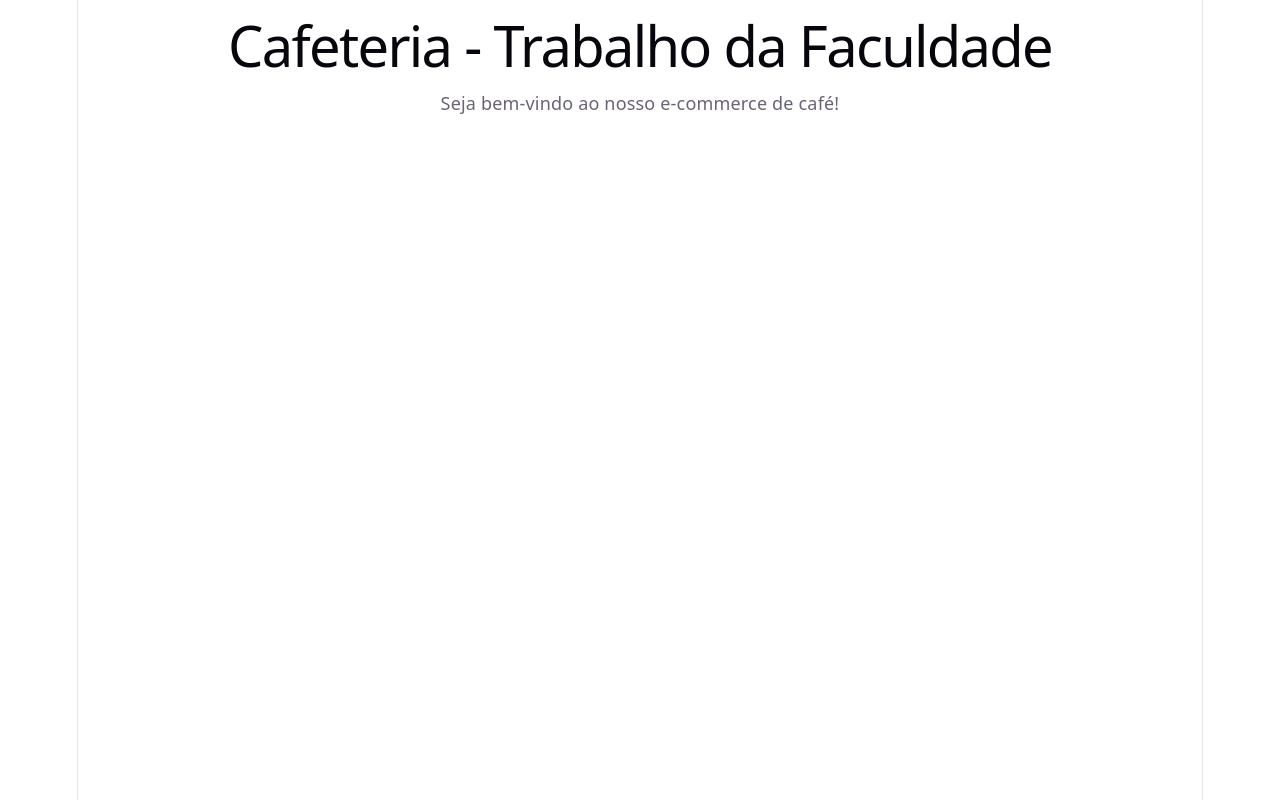
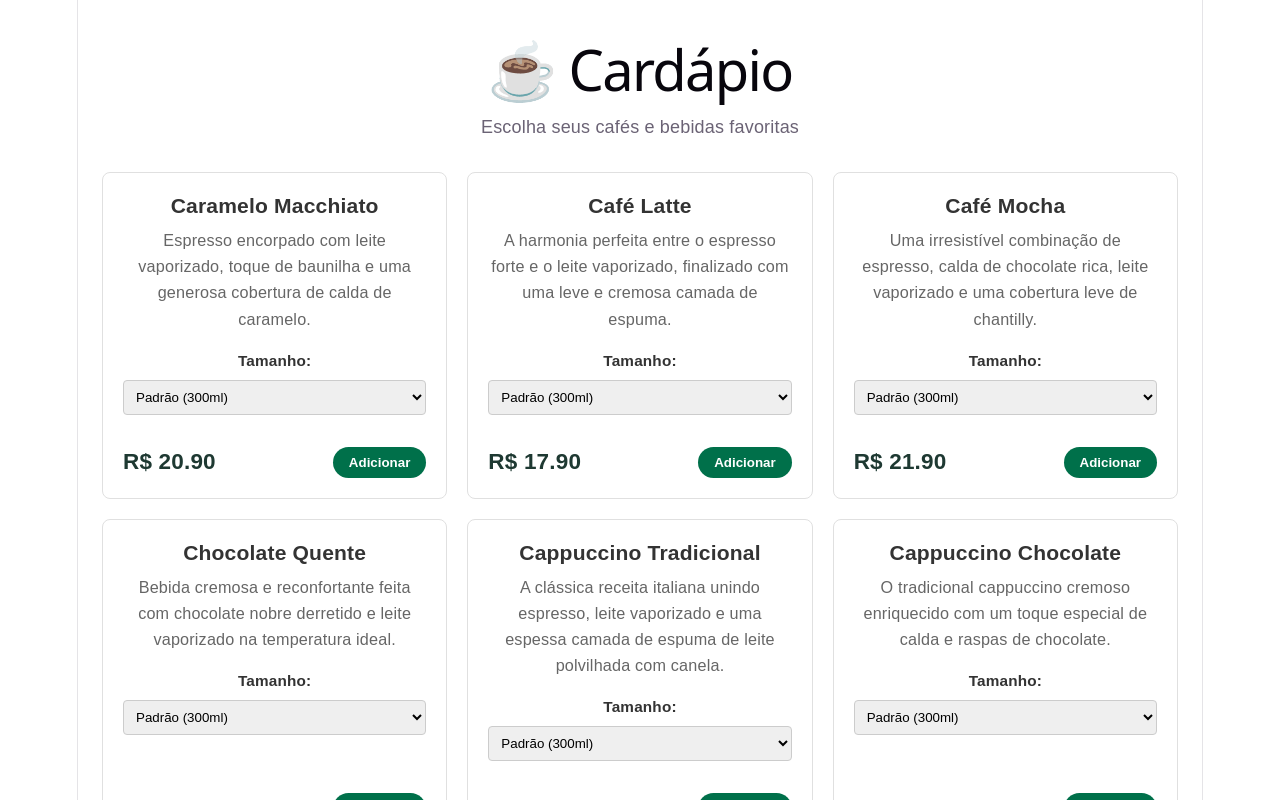
Before and after one commit to jotap-p/projeto-cafeteria, a React (Vite) app: page / in a window 1280 px wide. Shown: the top 800 px of the page. Built offline with nearby package versions, Linux system fonts and the light colour scheme.

Commit message:
feat: adiciona CardProduto e tela de Cardapio

```diff
--- a/src/App.jsx
+++ b/src/App.jsx
@@ -1,10 +1,9 @@
-function App() {
+import Cardapio from './pages/cardapio';
+
+export default function App() {
   return (
-    <div>
-      <h1>Cafeteria - Trabalho da Faculdade</h1>
-      <p>Seja bem-vindo ao nosso e-commerce de café!</p>
-    </div>
+    <main>
+      <Cardapio />
+    </main>
   );
 }
-
-export default App;
--- /dev/null
+++ b/src/components/CardProduto.jsx
@@ -0,0 +1,104 @@
+import { useState } from 'react';
+
+export function CardProduto({ produto }) {
+  const [tamanho, setTamanho] = useState('padrao');
+  const [variacaoEspresso, setVariacaoEspresso] = useState('tradicional');
+
+  const isEspresso = produto.categoria === 'espressos';
+  const isCha = produto.categoria === 'chas' || produto.nome.toLowerCase().includes('chá');
+
+  const permiteTamanho = !isEspresso && !isCha && [
+    'bebidas-quentes',
+    'bebidas-geladas',
+    'cafes-tradicionais'
+  ].includes(produto.categoria);
+
+  // Cálculo de preço dinâmico
+  let acrescimo = 0;
+
+  if (permiteTamanho) {
+    if (tamanho === 'medio') acrescimo = 2.00;
+    if (tamanho === 'grande') acrescimo = 4.00;
+  }
+
+  if (isEspresso) {
+    if (variacaoEspresso === 'doppio') acrescimo = 2.00;
+    if (variacaoEspresso === 'macchiato') acrescimo = 2.00;
+    if (variacaoEspresso === 'panna') acrescimo = 2.00;
+    if (variacaoEspresso === 'grande') acrescimo = 3.00;
+    if (variacaoEspresso === 'macchiato-grande') acrescimo = 5.00;
+    if (variacaoEspresso === 'panna-grande') acrescimo = 5.00;
+  }
+
+  const precoFinal = produto.preco + acrescimo;
+
+  return (
+    <div style={{
+      border: '1px solid #e0e0e0',
+      padding: '20px',
+      borderRadius: '8px',
+      background: '#fff',
+      color: '#333',
+      display: 'flex',
+      flexDirection: 'column',
+      justifyContent: 'space-between'
+    }}>
+      <div>
+        <h3 style={{ margin: '0 0 8px 0' }}>{produto.nome}</h3>
+        <p style={{ fontSize: '0.9rem', color: '#666', margin: '0 0 16px 0' }}>{produto.descricao}</p>
+
+        {/* Seletor para Bebidas: P / M / G */}
+        {permiteTamanho && (
+          <div style={{ marginBottom: '16px' }}>
+            <label style={{ display: 'block', fontSize: '0.85rem', fontWeight: 'bold', marginBottom: '6px' }}>
+              Tamanho:
+            </label>
+            <select value={tamanho} onChange={(e) => setTamanho(e.target.value)} style={{ padding: '8px', width: '100%', borderRadius: '4px', border: '1px solid #ccc' }}>
+              <option value="padrao">Padrão (300ml)</option>
+              <option value="medio">Médio (400ml) + R$ 2,00</option>
+              <option value="grande">Grande (500ml) + R$ 4,00</option>
+            </select>
+          </div>
+        )}
+
+        {/* Seletor exclusivo para Espressos */}
+        {isEspresso && (
+          <div style={{ marginBottom: '16px' }}>
+            <label style={{ display: 'block', fontSize: '0.85rem', fontWeight: 'bold', marginBottom: '6px' }}>
+              Escolha o seu Espresso:
+            </label>
+            <select value={variacaoEspresso} onChange={(e) => setVariacaoEspresso(e.target.value)} style={{ padding: '8px', width: '100%', borderRadius: '4px', border: '1px solid #ccc' }}>
+              <option value="tradicional">Espresso Tradicional (Incluso)</option>
+              <option value="doppio">Espresso Doppio (+ R$ 2,00)</option>
+              <option value="macchiato">Espresso Macchiato (+ R$ 2,00)</option>
+              <option value="panna">Espresso Panna (+ R$ 2,00)</option>
+              <option value="grande">Espresso Grande (+ R$ 3,00)</option>
+              <option value="macchiato-grande">Espresso Macchiato Grande (+ R$ 5,00)</option>
+              <option value="panna-grande">Espresso Panna Grande (+ R$ 5,00)</option>
+            </select>
+          </div>
+        )}
+
+        {/* Aviso de Chás */}
+        {isCha && (
+          <p style={{ fontStyle: 'italic', fontSize: '0.85rem', color: '#777', marginBottom: '16px' }}>
+            Tamanho único: 300ml
+          </p>
+        )}
+      </div>
+
+      {/* Preço e Botão */}
+      <div style={{ display: 'flex', justifyContent: 'space-between', alignItems: 'center', marginTop: '16px' }}>
+        <strong style={{ fontSize: '1.25rem', color: '#1e3932' }}>
+          R$ {precoFinal.toFixed(2)}
+        </strong>
+        <button
+          style={{ padding: '8px 16px', background: '#00704A', color: '#fff', border: 'none', borderRadius: '20px', cursor: 'pointer', fontWeight: 'bold' }}
+          onClick={() => alert(`Adicionado: ${produto.nome} (${isEspresso ? variacaoEspresso : tamanho}) - R$ ${precoFinal.toFixed(2)}`)}
+        >
+          Adicionar
+        </button>
+      </div>
+    </div>
+  );
+}
--- a/src/data/cardapio.js
+++ b/src/data/cardapio.js
@@ -192,63 +192,17 @@ export const produtos = [
 
     {
       id: 21,
-      nome: 'Espresso Macchiato Grande',
-      descricao:
-        'Nosso espresso duplo encorpado, "manchado" com uma generosa porção de leite vaporizado e espuma cremosa.',
+      nome: 'Espressos',
+      descricao: 'Dose do nosso café espresso encorpado e aromático.',
       preco: 10.9,
-      categoria: 'espresso',
-      imagem: '',
-    },
-    {
-      id: 22,
-      nome: 'Espresso Macchiato',
-      descricao:
-        'O clássico espresso curto com um toque de espuma de leite cremosa para suavizar a intensidade.',
-      preco: 10.9,
-      categoria: 'espresso',
-      imagem: '',
-    },
-    {
-      id: 23,
-      nome: 'Espresso Panna Grande',
-      descricao:
-        'Dose dupla do nosso espresso marcante, finalizada com uma generosa camada de chantilly leve e adocicado.',
-      preco: 10.9,
-      categoria: 'espresso',
-      imagem: '',
-    },
-    {
-      id: 24,
-      nome: 'Espresso Doppio',
-      descricao:
-        'Duas doses do nosso melhor espresso, entregando mais intensidade, sabor e energia em uma única xícara.',
-      preco: 10.9,
-      categoria: 'espresso',
-      imagem: '',
-    },
-    {
-      id: 25,
-      nome: 'Espresso Grande',
-      descricao:
-        'Uma dose maior do nosso espresso encorpado, ideal para quem quer um pouco mais de café sem perder a força.',
-      preco: 10.9,
-      categoria: 'espresso',
-      imagem: '',
-    },
-    {
-      id: 26,
-      nome: 'Espresso Panna',
-      descricao:
-        'O tradicional espresso curto equilibrado com uma deliciosa e cremosa coroa de chantilly.',
-      preco: 10.9,
-      categoria: 'espresso',
+      categoria: 'espressos',
       imagem: '',
     },
 
     // Chás
 
     {
-      id: 27,
+      id: 22,
       nome: 'Chá Preto Quente',
       descricao:
         'Um chá preto encorpado e aromático, servido quente para aquecer e revigorar o dia.',
@@ -257,7 +211,7 @@ export const produtos = [
       imagem: '',
     },
     {
-      id: 28,
+      id: 23,
       nome: 'Chá Preto Gelado',
       descricao:
         'A intensidade do chá preto clássico servida bem gelada, refrescante e ideal para qualquer momento.',
@@ -266,7 +220,7 @@ export const produtos = [
       imagem: '',
     },
     {
-      id: 29,
+      id: 24,
       nome: 'Chá Verde Quente',
       descricao:
         'Delicado e revigorante, o nosso chá verde quente oferece um sabor leve e cheio de propriedades benéficas.',
@@ -275,7 +229,7 @@ export const produtos = [
       imagem: '',
     },
     {
-      id: 30,
+      id: 25,
       nome: 'Chá Verde Gelado',
       descricao:
         'Leve, aromático e refrescante, o chá verde preparado especialmente para ser saboreado com muito gelo.',
@@ -287,7 +241,7 @@ export const produtos = [
      // Salgados e Sanduíches
 
      {
-      id: 31,
+      id: 26,
       nome: 'Pão de Queijo Mineiro',
       descricao: 'Autêntico pão de queijo com casquinha crocante por fora, interior super macio e muito sabor de queijo.',
       preco: 11.90,
@@ -295,7 +249,7 @@ export const produtos = [
       imagem: '',
      },
      {
-      id: 32,
+      id: 27,
       nome: 'Mini Pão de Queijo Tradicional - 10 unidades',
       descricao: 'Porção com 10 deliciosos mini pães de queijo fresquinhos, perfeitos para compartilhar ou saborear a qualquer hora.',
       preco: 22.90,
@@ -303,7 +257,7 @@ export const produtos = [
       imagem: '',
      },
      {
-      id: 33,
+      id: 28,
       nome: 'Coxinha de Frango com Requeijão',
       descricao: 'Massa sequinha e crocante recheada com frango desfiado temperado e um cremoso toque de requeijão.',
       preco: 16.90,
@@ -311,7 +265,7 @@ export const produtos = [
       imagem: '',
      },
      {
-      id: 34,
+      id: 29,
       nome: 'Mini Coxinha de Frango com Requeijão - 5 unidades',
       descricao: 'Porção com 5 mini coxinhas crocantes por fora e recheadas com frango cremoso.',
       preco: 21.90,
@@ -319,7 +273,7 @@ export const produtos = [
       imagem: '',
      },
      {
-      id: 35,
+      id: 30,
       nome: 'Misto Quente',
       descricao: 'O clássico pão de forma tostado na chapa com muito queijo derretido e presunto suculento.',
       preco: 13.90,
@@ -327,7 +281,7 @@ export const produtos = [
       imagem: '',
      },
      {
-      id: 36,
+      id: 31,
       nome: 'Croissant de Queijo e Presunto',
       descricao: 'Massa folhada amanteigada, leve e crocante, recheada com uma generosa camada de presunto e queijo derretido.',
       preco: 18.90,
@@ -335,7 +289,7 @@ export const produtos = [
       imagem: '',
      },
      {
-      id: 37,
+      id: 32,
       nome: 'Croissant de Frango',
       descricao: 'Croissant de massa folhada dourada e crocante, recheado com frango desfiado levemente temperado.',
       preco: 18.90,
@@ -343,7 +297,7 @@ export const produtos = [
       imagem: '',
      },
      {
-      id: 38,
+      id: 33,
       nome: 'Croissant Tradicional',
       descricao: 'Clássico croissant francês com massa folhada leve, amanteigada e derretendo na boca.',
       preco: 15.90,
@@ -354,7 +308,7 @@ export const produtos = [
      //Sobremesas
 
      {
-      id: 39,
+      id: 34,
       nome: 'Red Velvet - Fatia',
       descricao: 'Clássico bolo de camadas avermelhadas, massa fofinha e levemente acacauada, coberto com um delicioso creme suave.',
       preco: 22.90,
@@ -362,7 +316,7 @@ export const produtos = [
       imagem: '',
      },
      {
-      id: 40,
+      id: 35,
       nome: 'Bolo de Chocolate - Fatia',
       descricao: 'Fatia generosa de bolo de chocolate intensamente macio, recheado e coberto com uma cremosa ganache.',
       preco: 22.90,
@@ -370,7 +324,7 @@ export const produtos = [
       imagem: '',
      },
      {
-      id: 41,
+      id: 36,
       nome: 'Brownie Espresso',
       descricao: 'Brownie de chocolate denso e molhadinho, com um toque especial de espresso que realça todo o sabor do cacau.',
       preco: 16.90,
@@ -378,7 +332,7 @@ export const produtos = [
       imagem: '',
      },
      {
-      id: 42,
+      id: 37,
       nome: 'Cookie de Baunilha',
       descricao: 'Biscoito amanteigado e macio por dentro, com deliciosas gotas de baunilha que derretem na boca.',
       preco: 10.90,
@@ -386,7 +340,7 @@ export const produtos = [
       imagem: '',
      },
      {
-      id: 43,
+      id: 38,
       nome: 'Cookie de Chocolate',
       descricao: 'Cookie crocante nas bordas e macio no interior, repleto de pedaços generosos de chocolate.',
       preco: 10.90,
@@ -394,7 +348,7 @@ export const produtos = [
       imagem: '',
      },
      {
-      id: 44,
+      id: 39,
       nome: 'Cookie de Morango',
       descricao: 'Biscoito doce e macio com um toque frutado e pedaços de morango que trazem frescor a cada mordida.',
       preco: 10.90,
--- /dev/null
+++ b/src/pages/cardapio.jsx
@@ -0,0 +1,23 @@
+import { produtos } from '../data/cardapio';
+import { CardProduto } from '../components/CardProduto';
+
+export default function Cardapio() {
+  return (
+    <div style={{ padding: '24px', fontFamily: 'sans-serif', maxWidth: '1200px', margin: '0 auto' }}>
+      <header style={{ textAlign: 'center', marginBottom: '32px' }}>
+        <h1>☕ Cardápio</h1>
+        <p>Escolha seus cafés e bebidas favoritas</p>
+      </header>
+
+      <div style={{
+        display: 'grid',
+        gridTemplateColumns: 'repeat(auto-fill, minmax(260px, 1fr))',
+        gap: '20px'
+      }}>
+        {produtos.map((item) => (
+          <CardProduto key={item.id} produto={item} />
+        ))}
+      </div>
+    </div>
+  );
+}
```
